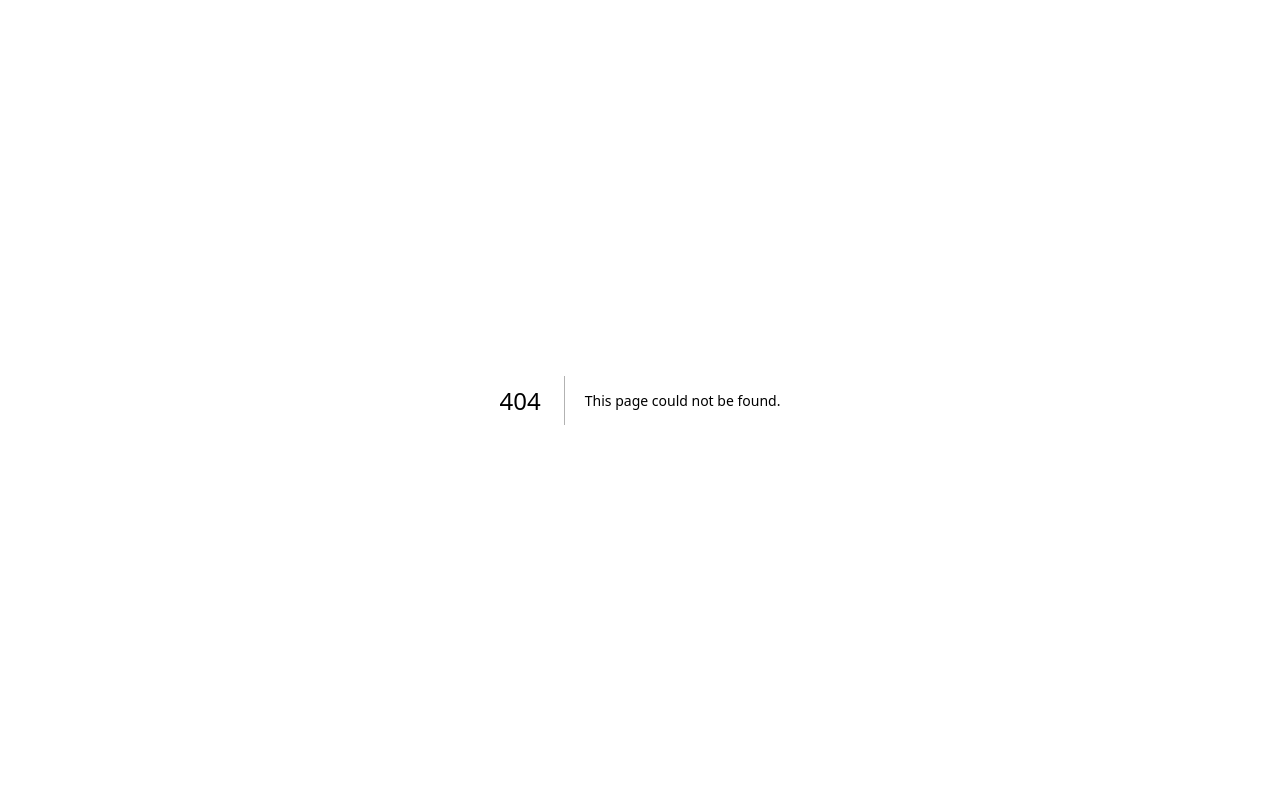
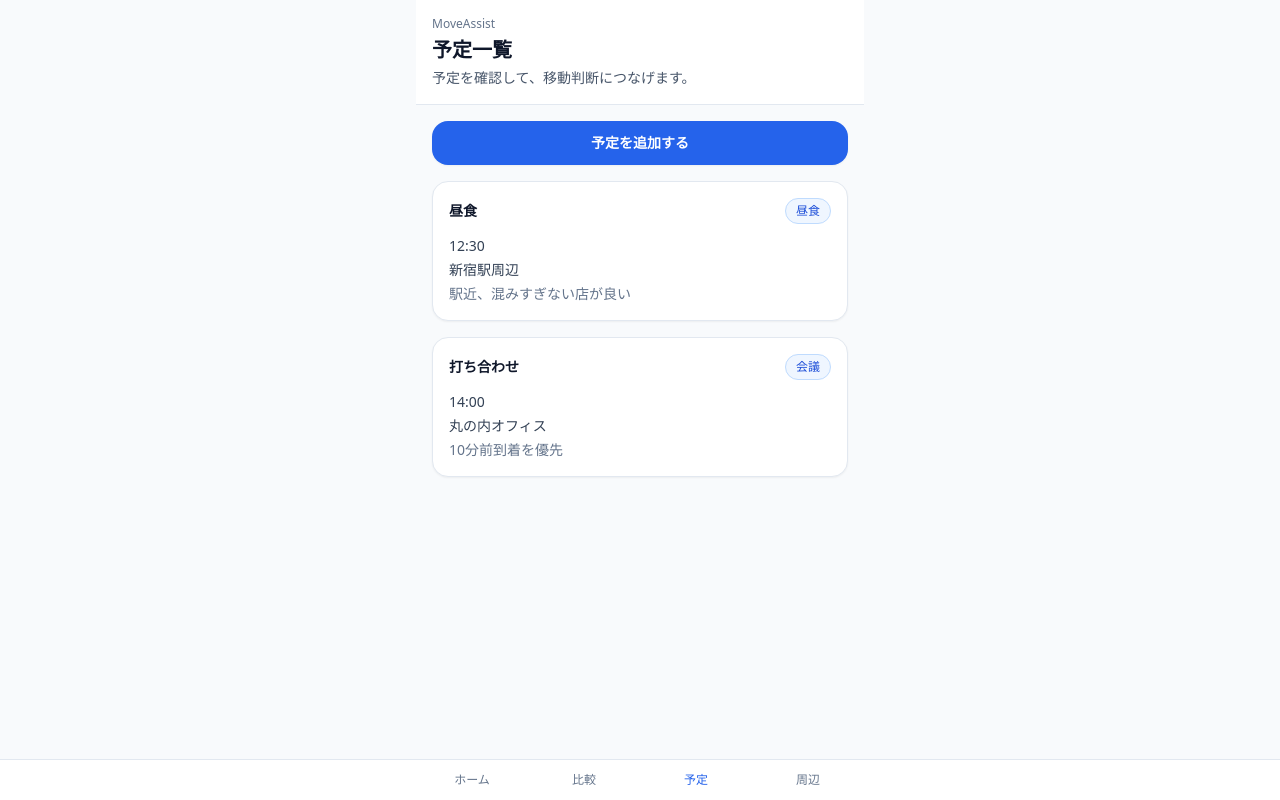
Before and after one commit to takuyayamada1982/seikastu, a Next.js app in the folder move-assist/: page /schedules in a window 1280 px wide. Before the commit this address had no page. Built offline with nearby package versions, Linux system fonts and the light colour scheme.

Commit message:
Create page.tsx

```diff
--- /dev/null
+++ b/move-assist/src/app/schedules/page.tsx
@@ -0,0 +1,39 @@
+import Link from "next/link";
+import AppShell from "@/components/ui/AppShell";
+import SectionCard from "@/components/ui/SectionCard";
+import StatusPill from "@/components/ui/StatusPill";
+import { mockTasks } from "@/lib/data/mock";
+
+export default function SchedulesPage() {
+  return (
+    <AppShell title="予定一覧" description="予定を確認して、移動判断につなげます。">
+      <div className="mb-4">
+        <Link
+          href="/schedules/new"
+          className="inline-flex w-full items-center justify-center rounded-2xl bg-blue-600 px-4 py-3 text-sm font-semibold text-white shadow-sm"
+        >
+          予定を追加する
+        </Link>
+      </div>
+
+      <div className="space-y-4">
+        {mockTasks.map((task) => (
+          <Link key={task.id} href={`/schedules/${task.id}`} className="block">
+            <SectionCard
+              title={task.title}
+              action={<StatusPill label={task.category} tone="blue" />}
+            >
+              <div className="space-y-1">
+                <p className="text-sm text-slate-700">{task.startTime}</p>
+                <p className="text-sm text-slate-700">{task.destinationName}</p>
+                {task.memo ? (
+                  <p className="line-clamp-2 text-sm text-slate-500">{task.memo}</p>
+                ) : null}
+              </div>
+            </SectionCard>
+          </Link>
+        ))}
+      </div>
+    </AppShell>
+  );
+}
```
